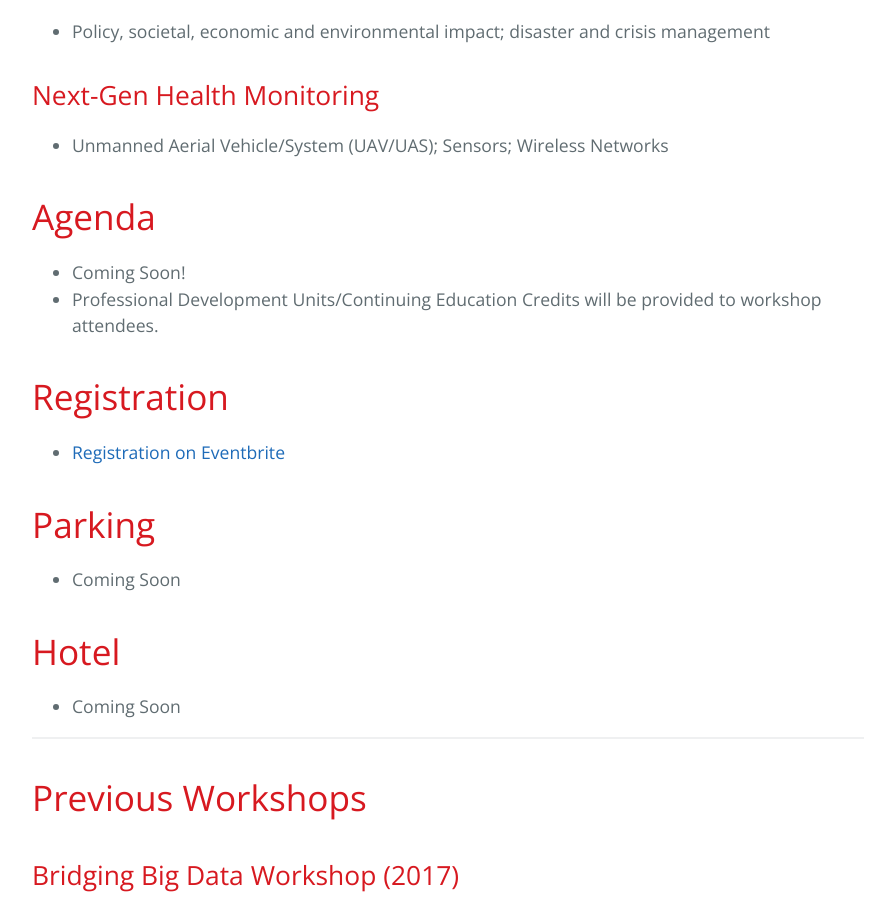
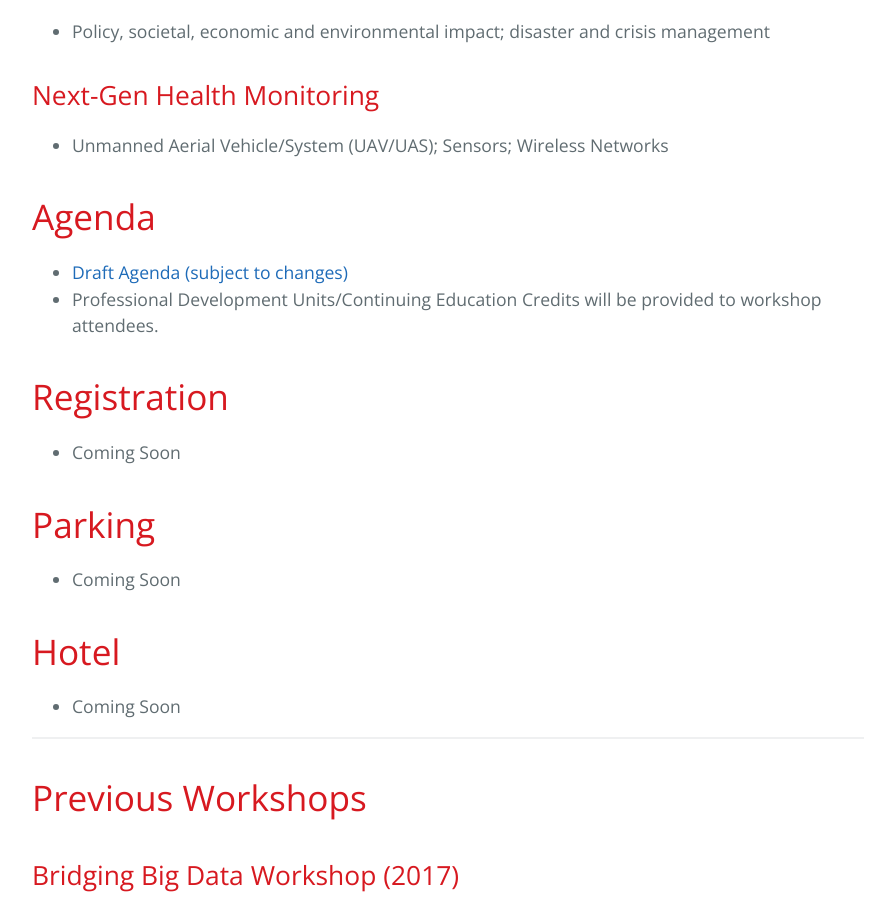
Before and after one commit to BridgingBigData/BridgingBigData.github.io, a Jekyll site: the page built from pages/bbd2019.md, in a window 1280 px wide and 900 px high, scrolled down 1778 px. Shown: the whole window, without its empty margins (192-1087 px from the left). Built offline with Jekyll 4.4.1, drawn with Linux system fonts in a browser that asks for light colours.

Commit message:
Update bbd2019.md

```diff
--- a/pages/bbd2019.md
+++ b/pages/bbd2019.md
@@ -37,18 +37,17 @@
 - Unmanned Aerial Vehicle/System (UAV/UAS); Sensors; Wireless Networks
 
 # Agenda
-- Coming Soon!
+- [Draft Agenda (subject to changes)](https://bridgingbigdata.github.io/pages/bbd2019agenda.html)
 - Professional Development Units/Continuing Education Credits will be provided to workshop attendees.
 
 # Registration
-- [Registration on Eventbrite](https://bridgingbigdata.eventbrite.com)
+- Coming Soon
 
 # Parking
 - Coming Soon
 
 # Hotel
 - Coming Soon
-
 
 ---
 
```
